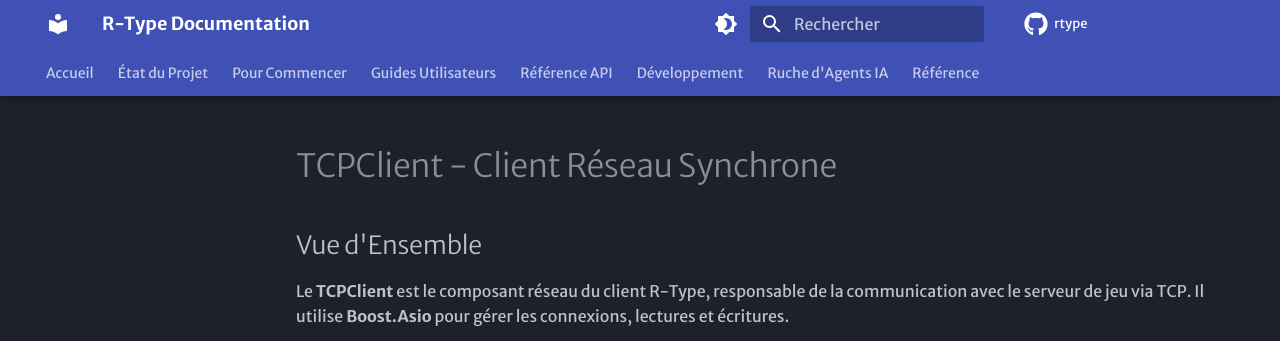
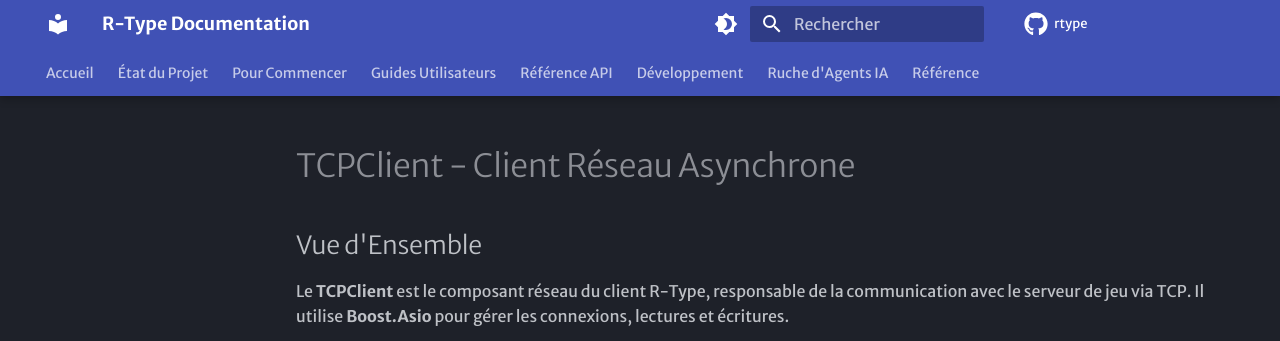
Before and after one commit to ChrisG-L/rtype, an MkDocs documentation site: the page built from docs/client/network/tcp-client.md, in a window 1280 px wide and 900 px high. Shown: the top 341 px of the window. Built offline with MkDocs 1.6.1 and Material for MkDocs 9.7.7, drawn with Linux system fonts in a browser that asks for light colours; some web fonts are replaced; comment, search, counter and statistics services are not loaded; the version menu is left out.

Commit message:
Update docs/client/network/tcp-client.md
Co-authored-by: Copilot <175728472+Copilot@users.noreply.github.com>
Signed-off-by: Pluenet-Killian <117020953+Pluenet-Killian@users.noreply.github.com>

```diff
--- a/docs/client/network/tcp-client.md
+++ b/docs/client/network/tcp-client.md
@@ -1,4 +1,4 @@
-# TCPClient - Client Réseau Synchrone
+# TCPClient - Client Réseau Asynchrone
 
 ## Vue d'Ensemble
 
```
